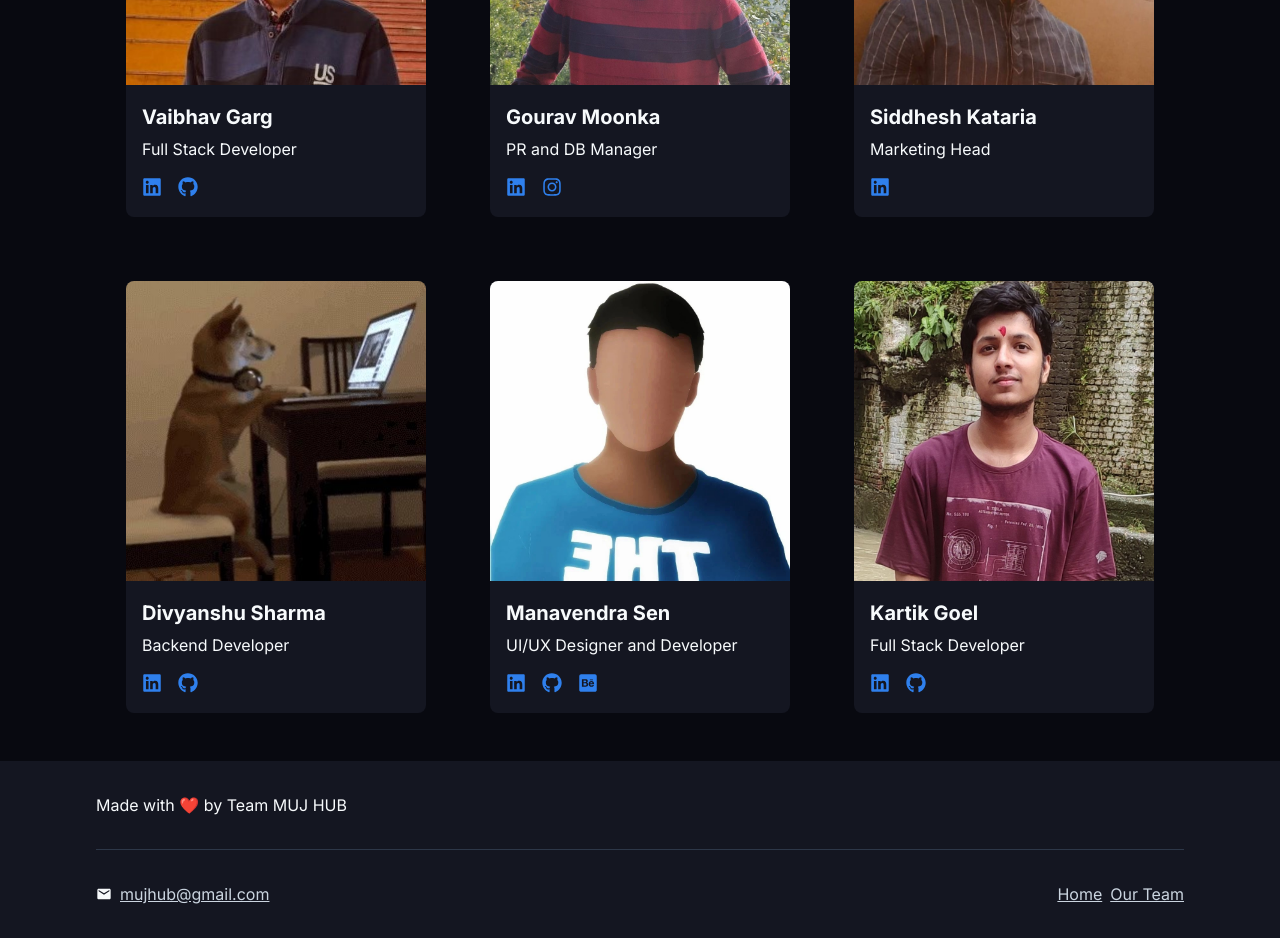
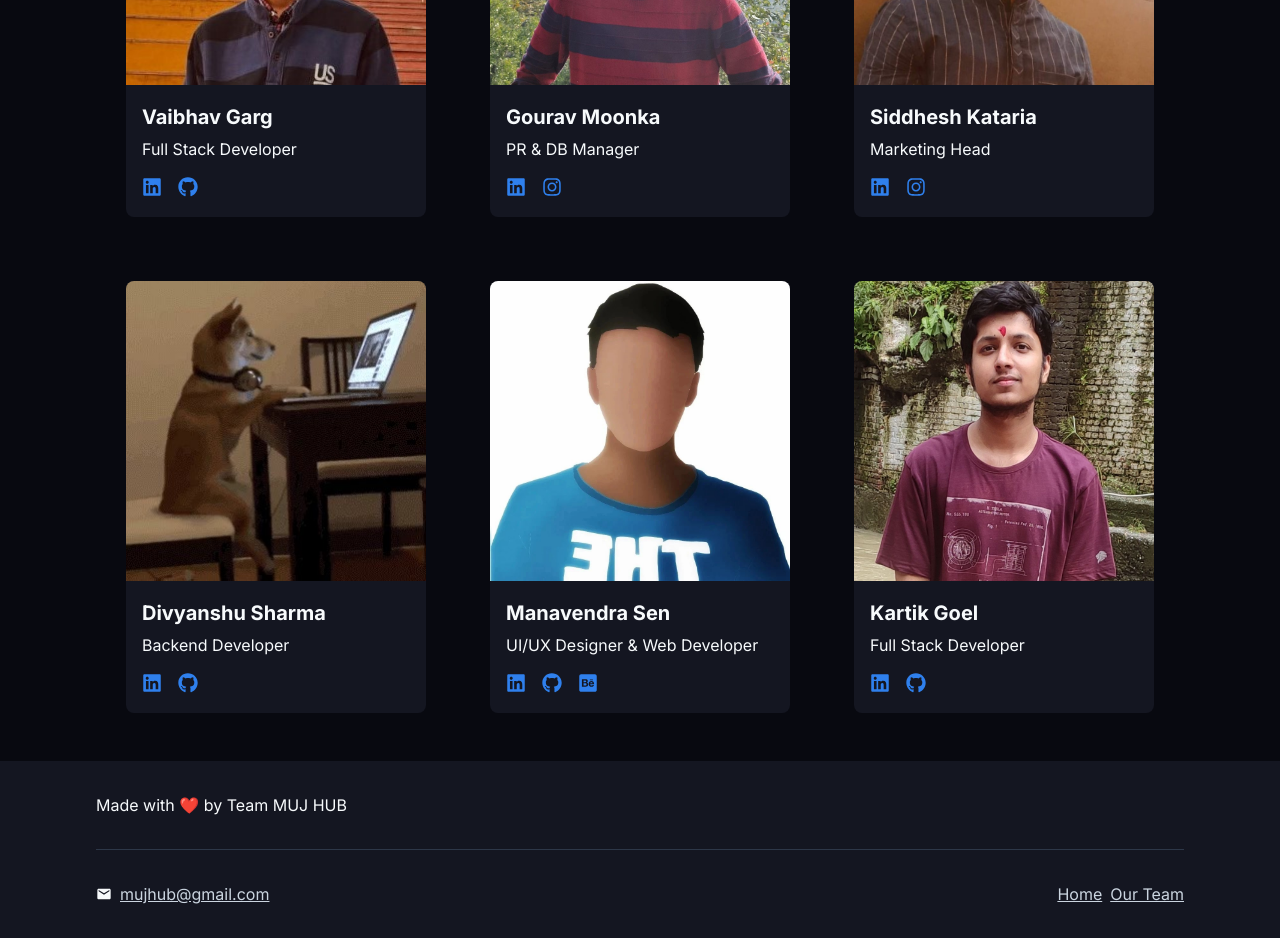
Before and after one commit to mujhub/website, a React (Create React App) app: page /team in a window 1280 px wide. Shown: the part 520-1458 px from the top of the page. Built offline with nearby package versions, Linux system fonts and the light colour scheme; no server answers.

Commit message:
[~] Solved footer bug on high res

```diff
--- a/src/components/Team/TeamCard.jsx
+++ b/src/components/Team/TeamCard.jsx
@@ -1,7 +1,6 @@
 import React from "react";
 import { H6, Type } from "../../styles/Shared/StyledTypes";
 import { Card } from "../../styles/components/TeamStyles";
-import { Divider } from "../../styles/components/HomeStyles";
 import {
   FaLinkedin,
   FaGithub,
--- a/src/constants/teamMembers.js
+++ b/src/constants/teamMembers.js
@@ -23,7 +23,7 @@ const team = [
   },
   {
     name: "Gourav Moonka",
-    post: "PR and DB Manager",
+    post: "PR & DB Manager",
     img: gourav,
     links: [
       {
@@ -45,6 +45,10 @@ const team = [
         href: "https://www.linkedin.com/in/siddheshkataria/",
         icon: "Linkedin",
       },
+      {
+        href: "https://www.instagram.com/sidd_kataria/",
+        icon: "Instagram",
+      },
     ],
   },
   {
@@ -64,7 +68,7 @@ const team = [
   },
   {
     name: "Manavendra Sen",
-    post: "UI/UX Designer and Developer",
+    post: "UI/UX Designer & Web Developer",
     img: manavendra,
     links: [
       {
--- a/src/pages/Team.jsx
+++ b/src/pages/Team.jsx
@@ -1,7 +1,11 @@
 import React from "react";
 import { Container } from "../styles/Shared/Container";
 import { H4, Type } from "../styles/Shared/StyledTypes";
-import { TeamGrid, TeamHeaderContainer } from "../styles/components/TeamStyles";
+import {
+  TeamGrid,
+  TeamHeaderContainer,
+  TeamContainer,
+} from "../styles/components/TeamStyles";
 // team card
 import { TeamCard } from "../components/Team/TeamCard";
 
@@ -10,7 +14,7 @@ import team from "../constants/teamMembers";
 
 const Team = () => {
   return (
-    <>
+    <TeamContainer>
       <TeamHeaderContainer>
         <H4>Our Team</H4>
         <Type className="TeamHeaderDesc">
@@ -34,7 +38,7 @@ const Team = () => {
           })}
         </TeamGrid>
       </Container>
-    </>
+    </TeamContainer>
   );
 };
 
--- a/src/styles/components/TeamStyles.js
+++ b/src/styles/components/TeamStyles.js
@@ -58,3 +58,7 @@ export const TeamGrid = styled.div`
     grid-template-columns: auto;
   }
 `;
+
+export const TeamContainer = styled.section`
+  min-height: calc(100vh - 96px - 180px);
+`;
```
